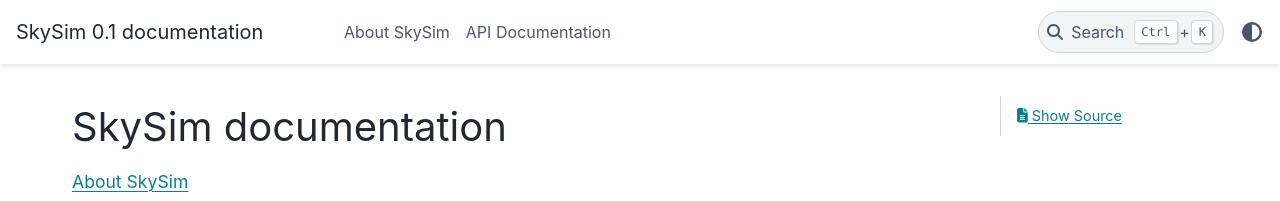
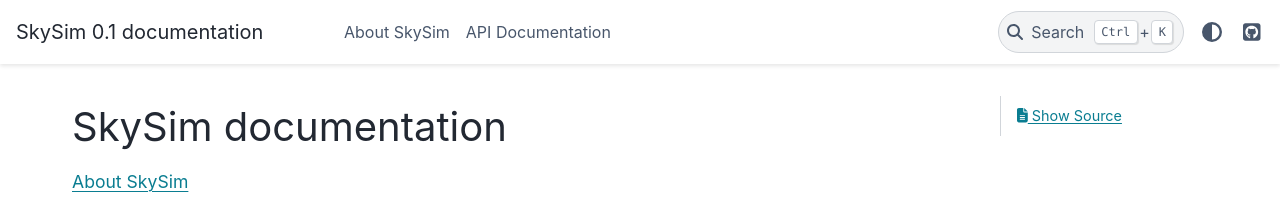
Before and after one commit to taiwithers/SkySim, a Sphinx documentation site: the page built from docs/source/index.rst, in a window 1280 px wide. Shown: the top 201 px of the page. Built offline with Sphinx 7.4.7 and the PyData theme 0.15.4, drawn with Linux system fonts in a browser that asks for light colours.

Commit message:
docs: theme updates

```diff
--- a/docs/source/conf.py
+++ b/docs/source/conf.py
@@ -5,6 +5,7 @@ Configuration for Sphinx.
 # disable [W]arning, [C]onvention, and [R]efactoring checks
 # pylint: disable=W,C,R
 
+import os
 import sys
 from pathlib import Path
 
@@ -20,6 +21,7 @@ project = "SkySim"
 copyright = "2025, Tai Withers"
 author = "Tai Withers"
 release = "0.1"
+language = "en"
 
 # -- General configuration ---------------------------------------------------
 # https://www.sphinx-doc.org/en/master/usage/configuration.html#general-configuration
@@ -29,6 +31,7 @@ extensions = []
 
 templates_path = ["_templates"]
 exclude_patterns = []
+add_module_names = False  # hide the module name in the signature line for objects
 
 
 # -- Options for HTML output -------------------------------------------------
@@ -36,7 +39,18 @@ exclude_patterns = []
 
 html_theme = "pydata_sphinx_theme"
 html_static_path = ["_static"]
-
+html_theme_options = {
+    "icon_links": [
+        {
+            "name": "GitHub",
+            "url": "https://github.com/taiwithers/SkySim",  # required
+            # Icon class (if "type": "fontawesome"), or path to local image (if "type": "local")
+            "icon": "fa-brands fa-square-github",
+            # The type of image to be used (see below for details)
+            "type": "fontawesome",
+        }
+    ]
+}
 
 # -- Extension settings ------------------------------------------------------
 
--- a/pyproject.toml
+++ b/pyproject.toml
@@ -64,7 +64,7 @@ warn_redundant_casts = true
 warn_return_any = false
 warn_unreachable = true
 warn_unused_configs = true
-disable_error_code = ["attr-defined"]
+disable_error_code = ["attr-defined", "unreachable", "union-attr"]
 plugins = ["numpy.typing.mypy_plugin"]
 
 [[tool.mypy.overrides]]
```
Also changed, not shown: .pre-commit-config.yaml, 1 other file.
